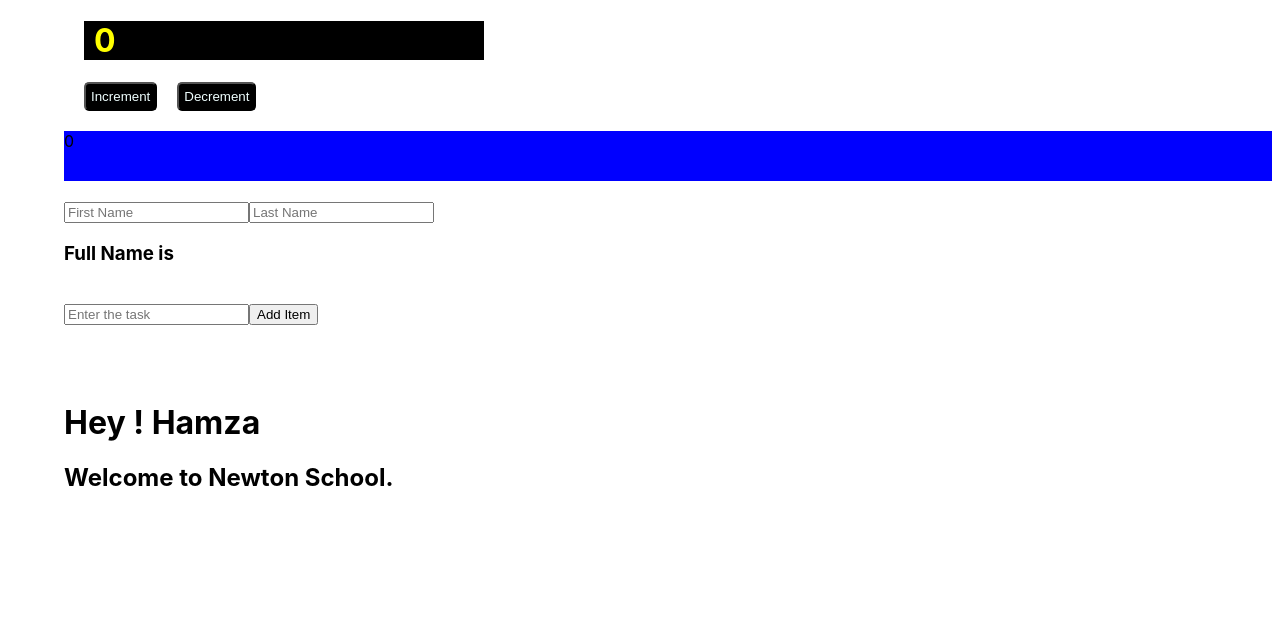
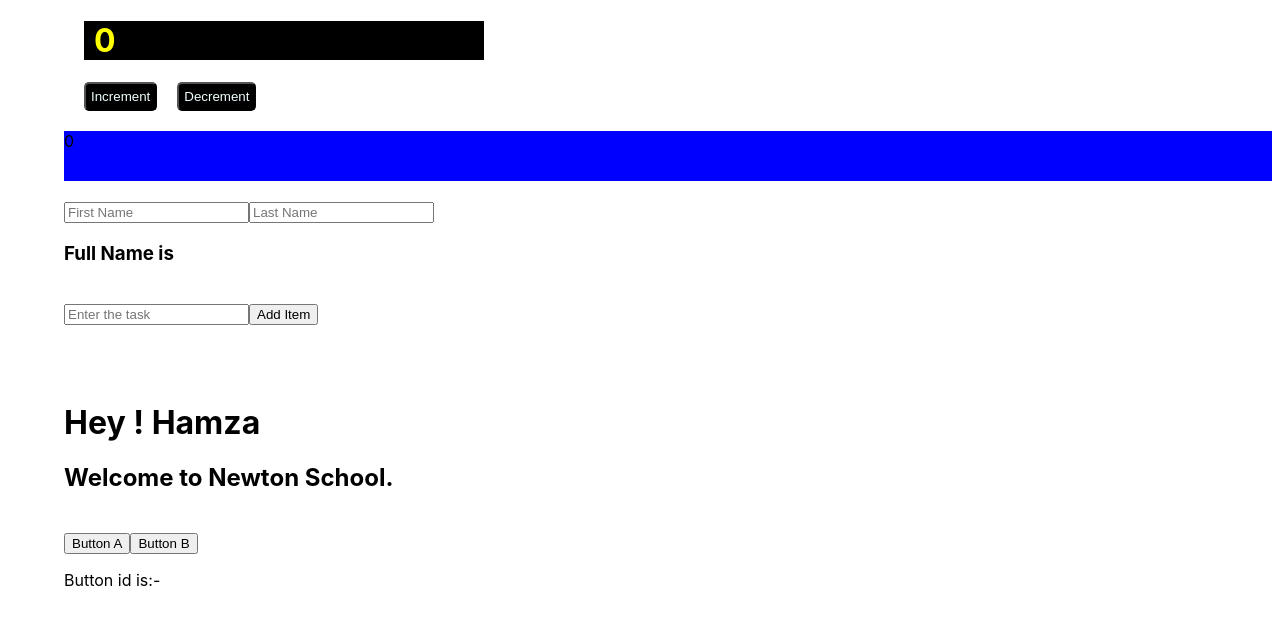
Before and after one commit to hamzam999/React_project, a React (Create React App) app in the folder react-app-1/: page / in a window 1280 px wide. Shown: the top 624 px of the page. Built offline with nearby package versions, Linux system fonts and the light colour scheme.

Commit message:
Event Handler 2

```diff
--- a/react-app-1/src/App.js
+++ b/react-app-1/src/App.js
@@ -6,6 +6,7 @@ import TodoList from './components/TodoList'
 import Navbar from './components/Navbar'
 import Welcome from './components/Welcome'
 import { v4 as uuid } from 'uuid'
+import EventHandlerTwo from './components/EventHandlerTwo'
 import './index.css'
 
 class App extends React.Component {
@@ -68,6 +69,8 @@ class App extends React.Component {
         <TodoList todos={this.state.todos} deleteTodo={deleteTodo} />
         <br></br>
         <Welcome name="Hamza" />
+        <br></br>
+        <EventHandlerTwo />
       </>
     )
   }
--- /dev/null
+++ b/react-app-1/src/components/EventHandlerTwo.js
@@ -0,0 +1,35 @@
+import React from 'react'
+
+class EventHandlerTwo extends React.Component {
+  constructor() {
+    super()
+    this.state = {
+      btnid: '',
+    }
+  }
+
+  render() {
+    const handleClick = (e) => {
+      this.setState({
+        btnid: e.currentTarget.id,
+      })
+      console.log('Button id is:-', this.state.btnid)
+    }
+
+    // do not remove the two buttons or change their id
+    return (
+      <div id="main">
+        <button id="button-a" onClick={handleClick}>
+          Button A
+        </button>
+        <button id="button-b" onClick={handleClick}>
+          Button B
+        </button>
+        <br></br>
+        <p>Button id is:- {this.state.btnid}</p>
+      </div>
+    )
+  }
+}
+
+export default EventHandlerTwo
```
Also changed, not shown: 1 other file (tests, documents, lock files or other folders).
